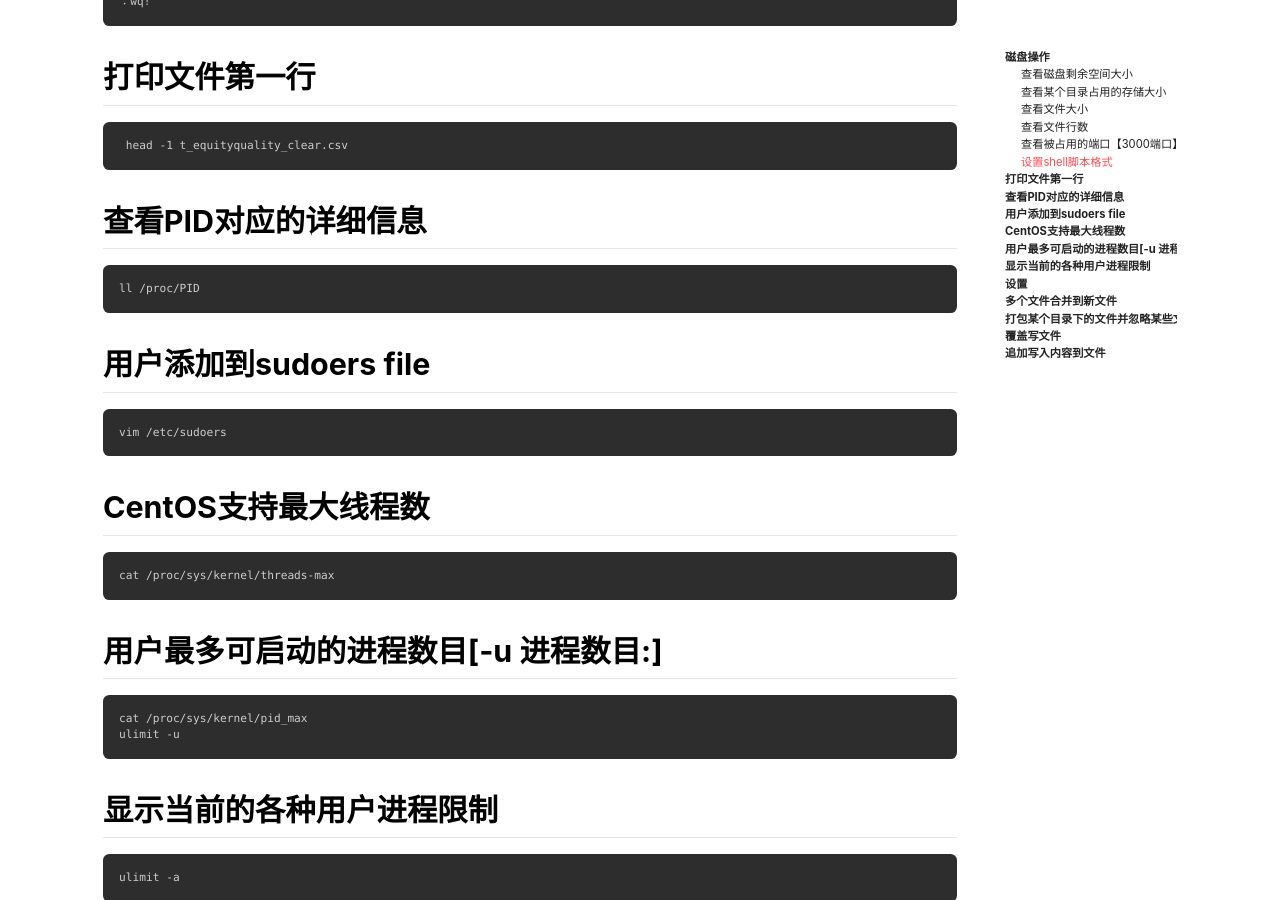
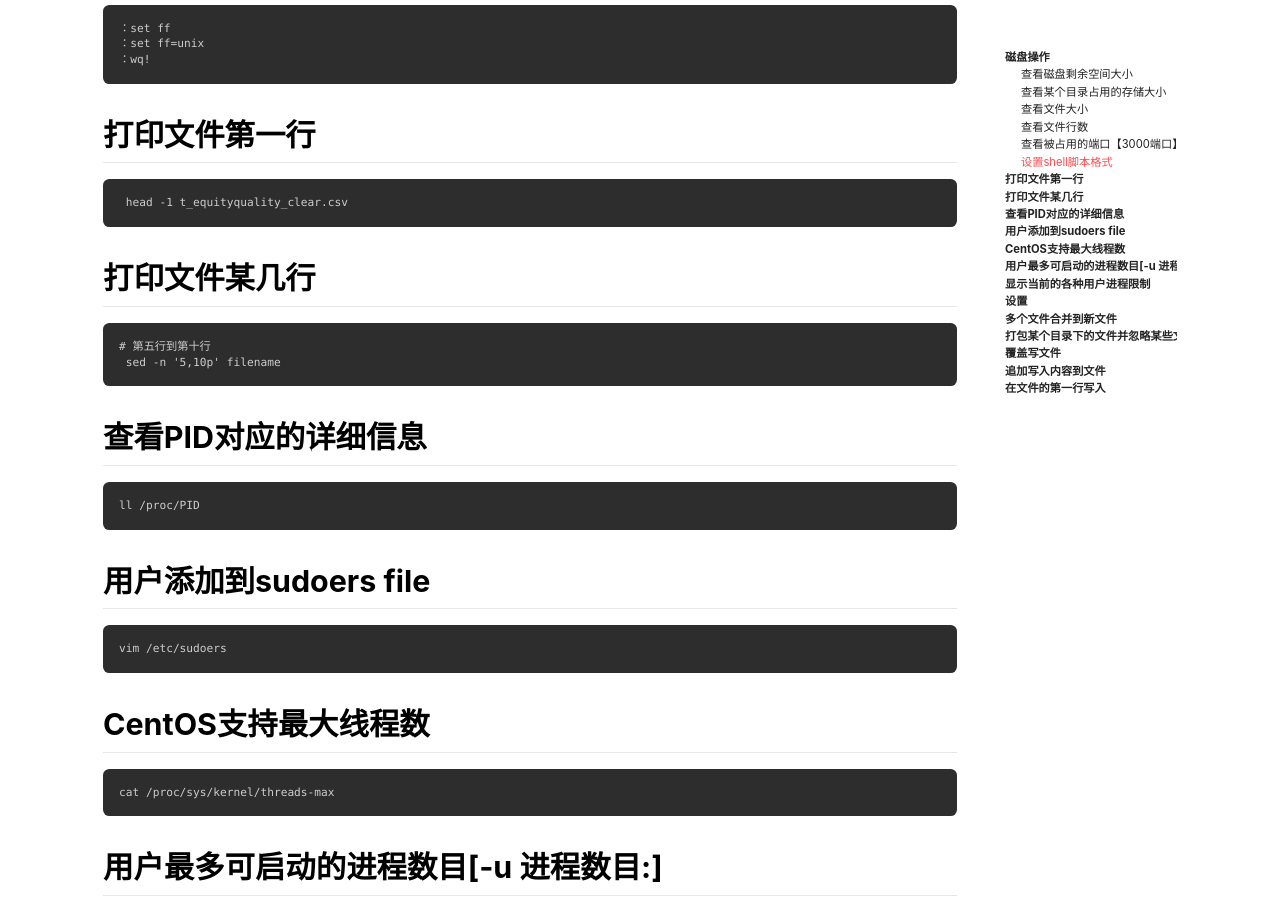
Before and after one commit to crazyyanchao/blog, a Jekyll site: the page built from _posts/2020-07-06-linux常用命令.md, in a window 1280 px wide and 900 px high, scrolled down 1742 px. Built offline with Jekyll 4.4.1, drawn with Linux system fonts in a browser that asks for light colours; nearby versions of some CDN libraries; comment, search, counter and statistics services are not loaded; some of the changed text lies outside the part shown.

Commit message:
shell command

````diff
--- a/_posts/2020-07-06-linux常用命令.md
+++ b/_posts/2020-07-06-linux常用命令.md
@@ -46,6 +46,11 @@ VIM进入文件然后设置文件格式【Linux下运行bash脚本显示“: /us
 ## 打印文件第一行
 ```
  head -1 t_equityquality_clear.csv
+```
+## 打印文件某几行
+```
+# 第五行到第十行
+ sed -n '5,10p' filename
 ```
 ## 查看PID对应的详细信息
 ```
@@ -119,3 +124,7 @@ echo "hello" > yes_append_file.txt
 echo "hello" >> yes_append_file.txt
 date >>  yes_append_file.txt
 ```
+## 在文件的第一行写入
+```
+sed -i '1 i hello' sample.txt
+```
````
